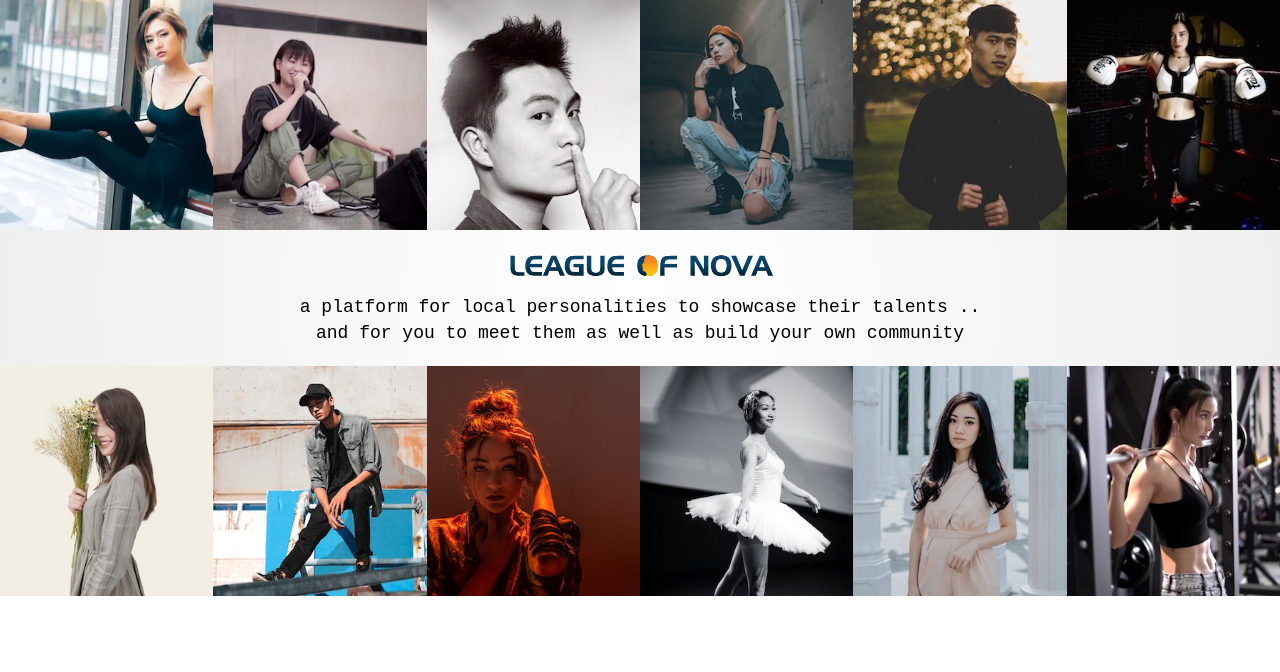
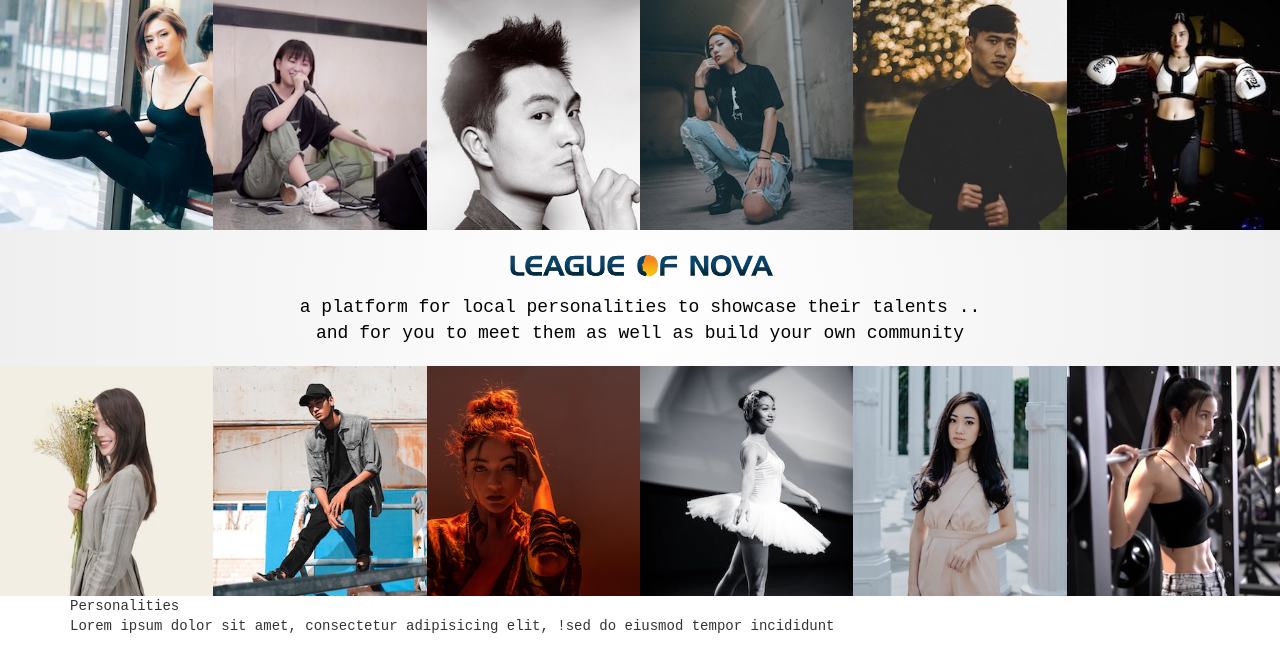
Before and after one commit to harristan/harristan.github.io, a Jekyll site: the page test.html, which Jekyll copies as it is, in a window 1280 px wide. Shown: the top 672 px of the page. Built offline with Jekyll 4.4.1, drawn with Linux system fonts in a browser that asks for light colours.

Commit message:
Update test.html

```diff
--- a/test.html
+++ b/test.html
@@ -75,16 +75,16 @@
 	      	</div>
 	    </div>
 
-<!--
-	    <div class="container-fluid videos">
+
+	    <div class="container-fluid video per-video">
 	    	<div class="container">
 
 	      		<div class="section-header">
-		        	<div class="section-title">How it works</div>
+		        	<div class="section-title">Personalities</div>
 		        	<p class="section-desc">Lorem ipsum dolor sit amet, consectetur adipisicing elit, !sed do eiusmod tempor incididunt </p>
 	      		</div>
 
-				<div class="row">
+				<!-- <div class="row">
 					<div class="personality-video col-sm-6">
 						<div class="border">
 							<div class="main">
@@ -118,10 +118,10 @@
 						</div>
 					</div>
 				</div>
-
+ -->
 	    	</div>
 	  	</div>
 
- -->
+
 	</body>
 </html>
```
